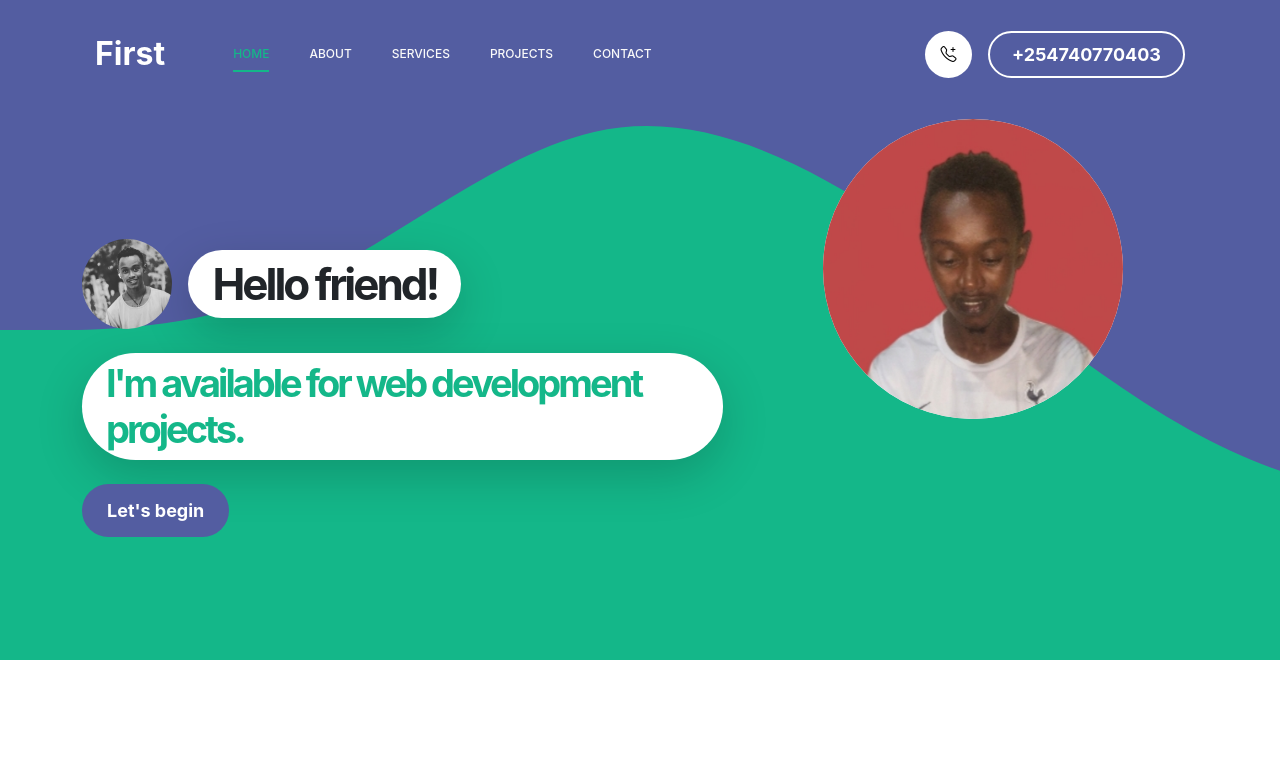
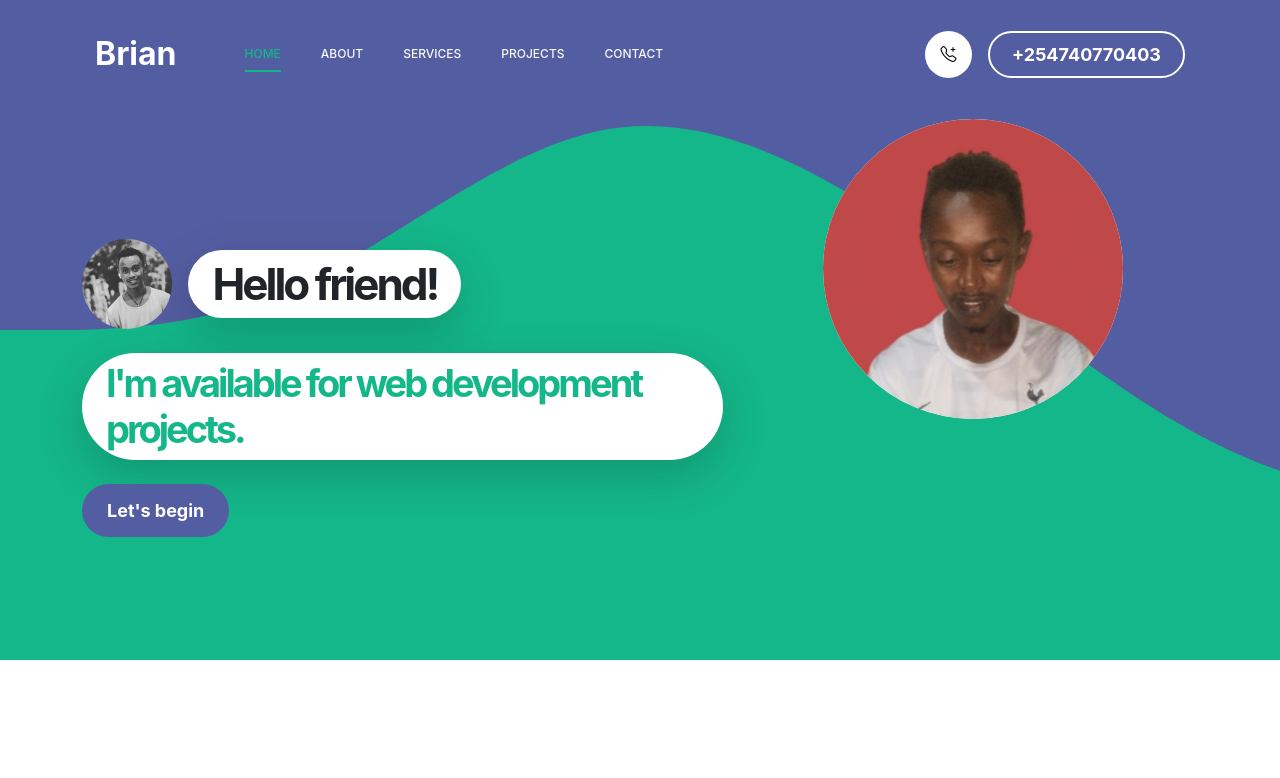
Before and after one commit to Papercode2/react-port, a React (Create React App) app: page / in a window 1280 px wide. Shown: the top 778 px of the page. Built offline with nearby package versions, Linux system fonts and the light colour scheme.

Commit message:
Fix <label> element errors and add autocomplete attributes

```diff
--- a/src/pages/index.jsx
+++ b/src/pages/index.jsx
@@ -12,7 +12,7 @@ function Index() {
                     <span className="navbar-toggler-icon"></span>
                 </button>
 
-                <a href="index" className="navbar-brand mx-auto mx-lg-0">First</a>
+                <a href="index" className="navbar-brand mx-auto mx-lg-0">Brian</a>
 
                 <div className="d-flex align-items-center d-lg-none">
                     <i className="navbar-icon bi-telephone-plus me-3"></i>
```
